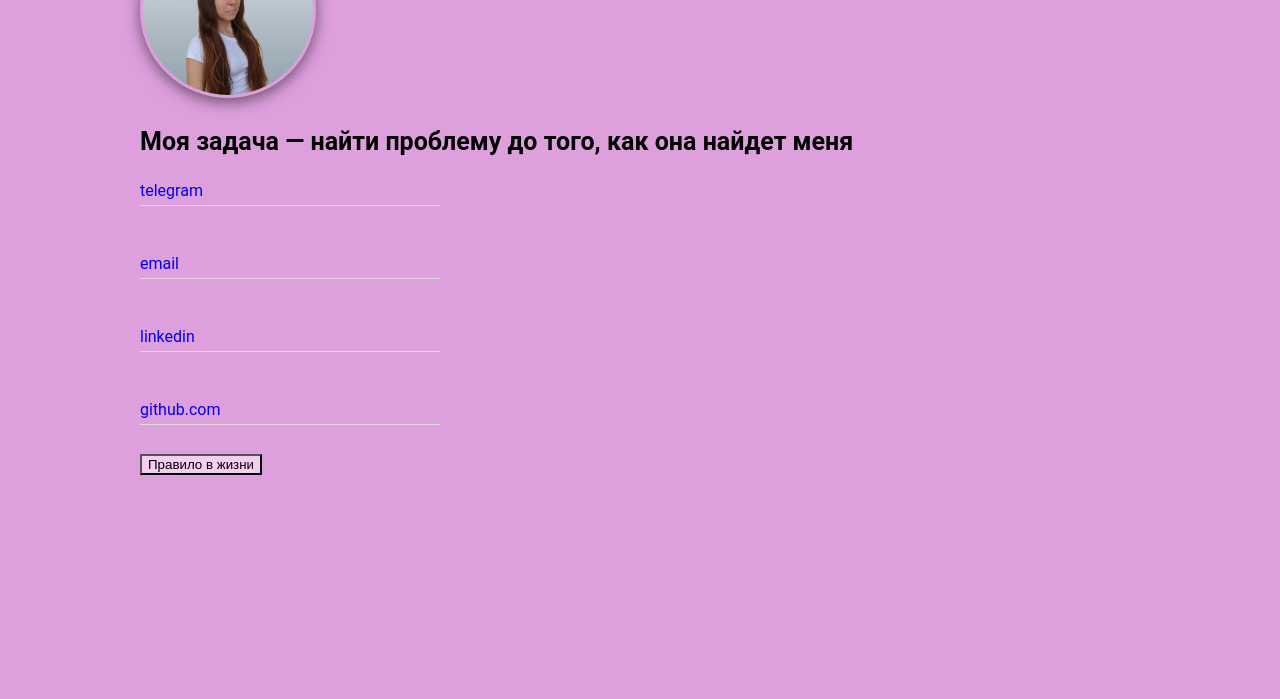
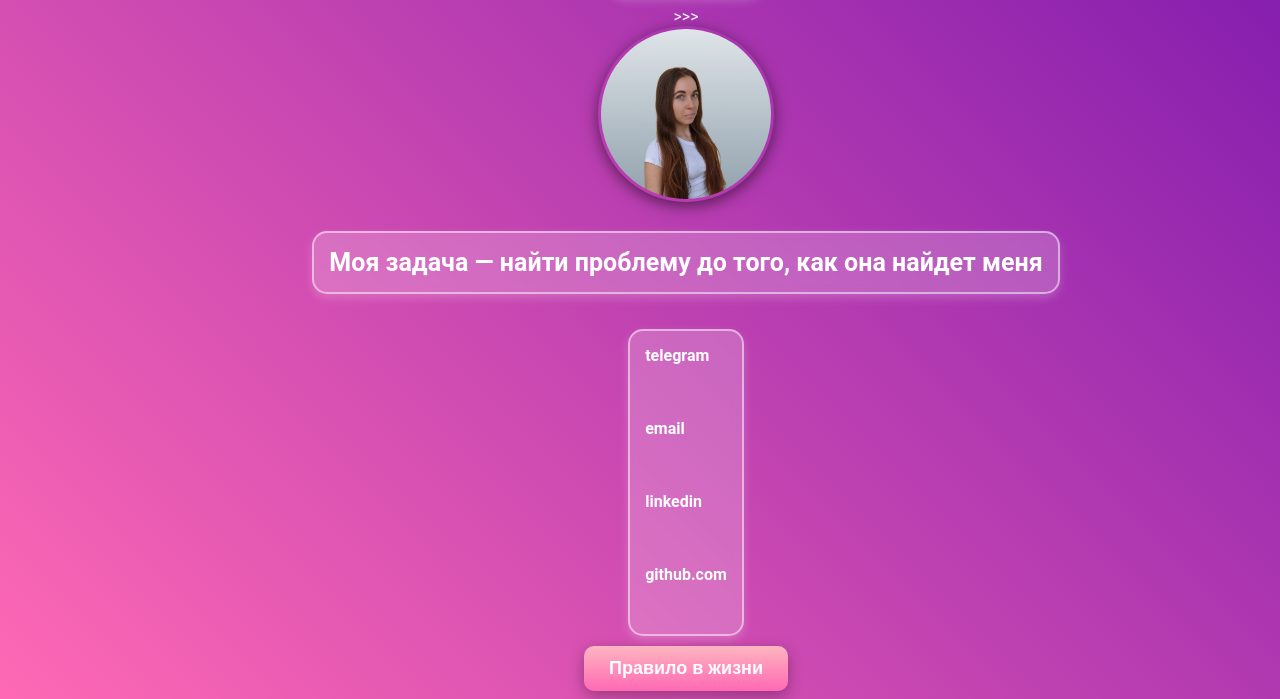
Before and after one commit to Belellian/-, a plain HTML site: page index.html in a window 1280 px wide. Shown: the part 461-1160 px from the top of the page. Before the commit the page ends 944 px from the top, so only its background shows below. Drawn offline with Linux system fonts and the light colour scheme.

Commit message:
Update style.css
update style with gradient

```diff
--- a/style.css
+++ b/style.css
@@ -1,17 +1,33 @@
-
+/* Градиентный фон */
 body {
   font-family: Roboto, sans-serif;
+  background: linear-gradient(45deg, #ff69b4, #6a0dad);
+  color: white;
+  min-height: 100vh;
+  display: flex;
+  flex-direction: column;
+  align-items: center;
 }
 
-.merch {
-  color: rgb(114, 89, 202);
-}
-
+/* Контейнер для текста */
 .container {
   padding: 0 40px;
   margin-left: 100px;
 }
 
+/* Оформление текста в рамке */
+p, h1, h2, .contacts {
+  background: rgba(255, 255, 255, 0.2); /* Полупрозрачный фон */
+  border: 2px solid rgba(255, 255, 255, 0.5); /* Полупрозрачная белая рамка */
+  padding: 15px;
+  border-radius: 15px;
+  box-shadow: 0 4px 10px rgba(255, 255, 255, 0.2);
+  backdrop-filter: blur(5px); /* Эффект стекла */
+  display: inline-block;
+  margin: 10px 0;
+}
+
+/* Заголовки */
 h1 {
   font-size: 30px;
 }
@@ -21,46 +37,51 @@ h2 {
   margin: 25px 0;
 }
 
-
-  /* Свойства фотографии*/
+/* Свойства фотографии */
 .photo {
   border-radius: 100px;
-  /* Радиус скругления */
   border: 3px solid transparent;
-  /* Параметры рамки */
-  box-shadow: 0 4px 15px 0px rgba(0, 0, 0, 0.52);
+  box-shadow: 0 4px 15px rgba(0, 0, 0, 0.52);
   object-fit: cover;
 }
 
-  /* Эффект наведения на картинку */
+/* Эффект наведения на картинку */
 .photo:hover {
   border: 3px solid #fff570;
 }
 
-  /* Свойства ссылок */
+/* Свойства ссылок */
 a {
   display: block;
-  text-decoration:none;
+  text-decoration: none;
   margin-bottom: 35px;
   position: relative;
+  color: white;
+  font-weight: bold;
 }
 
+/* Что делать при наведении на ссылку */
+a:hover {
+  color: rgb(247, 205, 113);
+}
+
+
+/* Красивая объемная кнопка */
 .button {
-  /* фон для кнопки */
-  background-color: #f5cdf1;
+  background: linear-gradient(180deg, #ffb6c1, #ff69b4);
+  color: white;
+  padding: 12px 25px;
+  border: none;
+  font-size: 18px;
+  font-weight: bold;
+  border-radius: 10px;
+  cursor: pointer;
+  box-shadow: 0 5px 15px rgba(0, 0, 0, 0.3);
+  transition: all 0.3s ease-in-out;
 }
-  /* Что делать при наведении на ссылку */
-a:hover {
-  color:rgb(247, 205, 113);
- }
 
-  /* Этим свойством добавляем подчеркивание через создание псевдокласса */
-a::after {
-  content: '';
-  position: absolute;
-  left: 0;
-  right: 0;
-  transform: translateY(1.5em);
-  border-bottom: 1px solid #dadada;
-  width: 300px;
+/* Эффект нажатия */
+.button:active {
+  transform: scale(0.95);
+  box-shadow: 0 3px 10px rgba(0, 0, 0, 0.2);
 }
```
